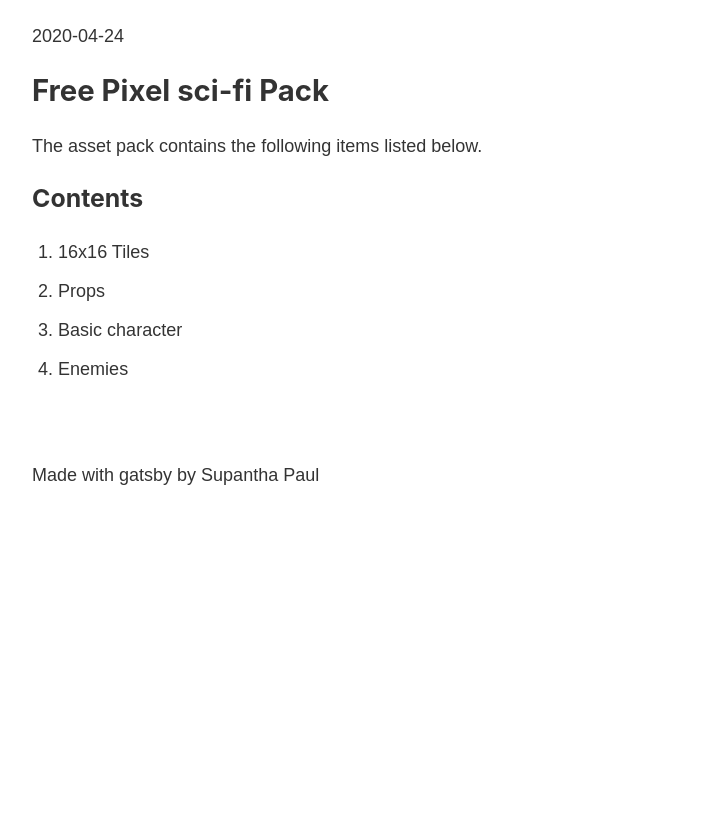
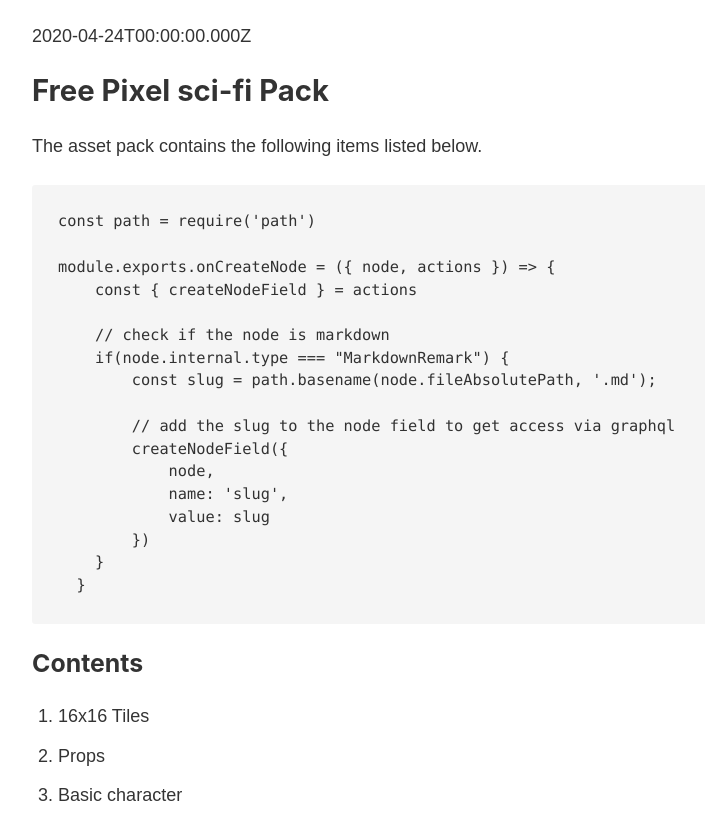
Before and after one commit to supanthapaul/gatsby-blog, a Gatsby site: page /assets/scifi-pixel-pack in a window 1280 px wide. Shown: the part 393-1211 px from the top of the page, without its empty margins (251-956 px from the left). Before the commit the page ends 926 px from the top, so only its background shows below. Built offline with nearby package versions, Linux system fonts and the light colour scheme; Gatsby itself is replaced by a stand-in of ours; some packages are replaced by stand-ins of ours; code samples lack their colours.

Commit message:
Update Assets “scifi-pixel-pack”

````diff
--- a/src/assets/scifi-pixel-pack.md
+++ b/src/assets/scifi-pixel-pack.md
@@ -1,12 +1,34 @@
 ---
-title: "Pixel sci-fi Pack"
-date: "2020-04-24"
+title: Pixel sci-fi Pack
+date: 2020-04-24
 ---
-
 ## Free Pixel sci-fi Pack
 
 The asset pack contains the following items listed below.
+
+```javascript
+const path = require('path')
+
+module.exports.onCreateNode = ({ node, actions }) => {
+    const { createNodeField } = actions
+
+    // check if the node is markdown
+    if(node.internal.type === "MarkdownRemark") {
+        const slug = path.basename(node.fileAbsolutePath, '.md');
+
+        // add the slug to the node field to get access via graphql
+        createNodeField({
+            node,
+            name: 'slug',
+            value: slug
+        })
+    }
+  }
+
+```
+
 ### Contents
+
 1. 16x16 Tiles
 2. Props
 3. Basic character
````
